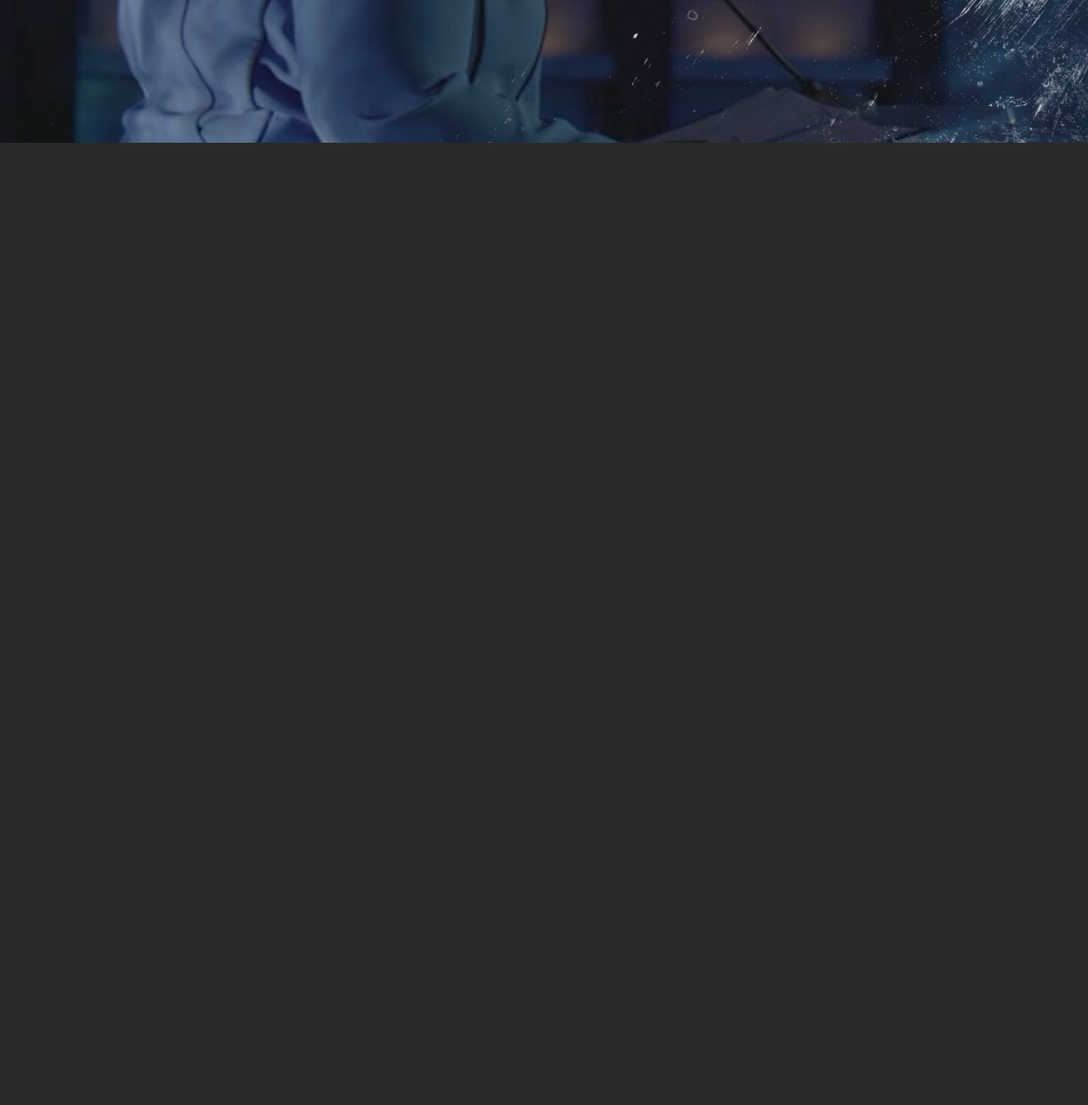
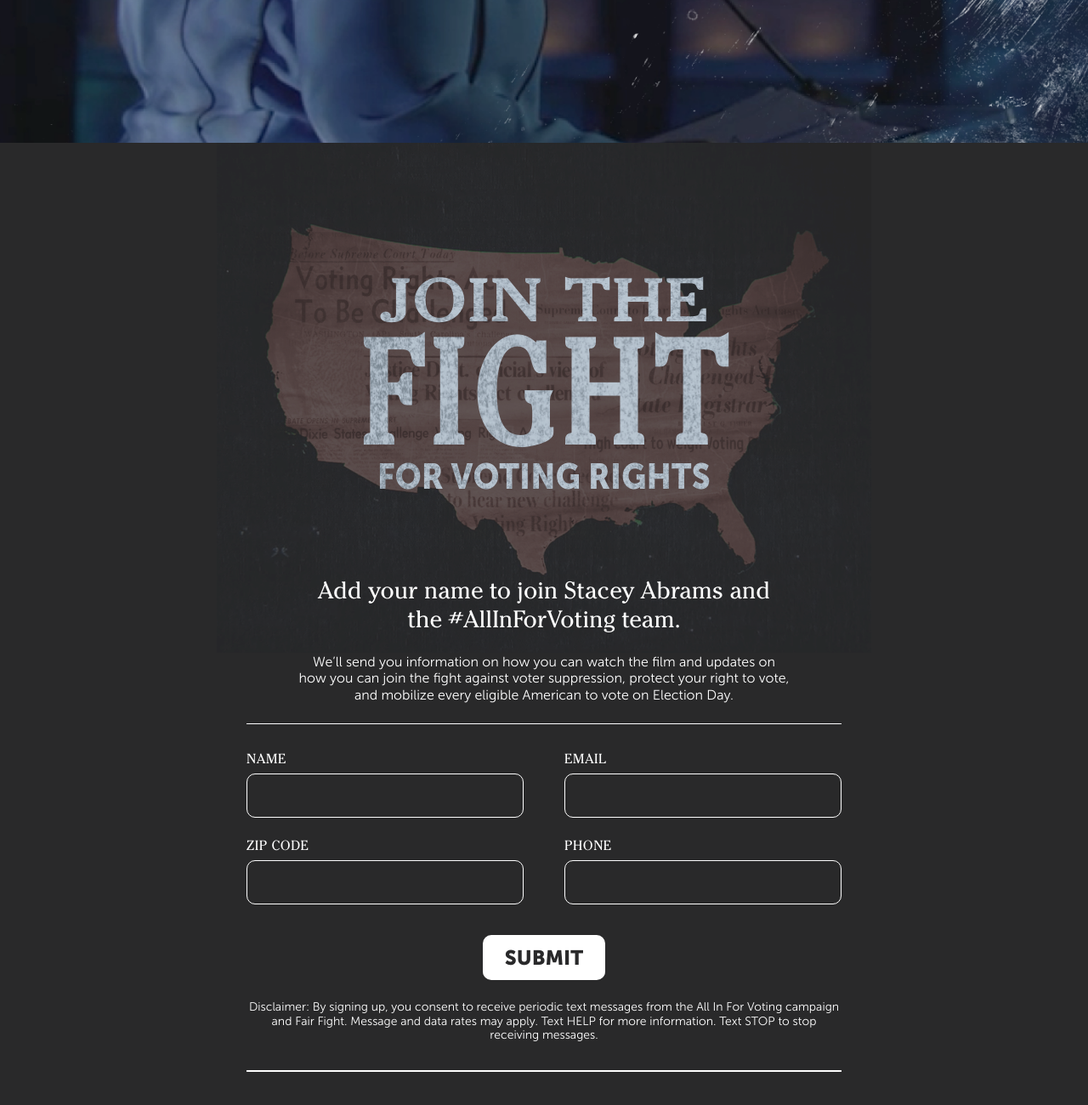
Before and after one commit to itsjoekent-archive/all-in-documentary, a website built with webpack: page index.html in a window 1280 px wide. Shown: the part 632-1932 px from the top of the page at 85% size. Before the commit the page ends 800 px from the top, so only its background shows below. Built offline with nearby package versions, Linux system fonts and the light colour scheme; some packages are replaced by stand-ins of ours; a small style sheet from the web is missing.

Commit message:
Join the fight section, nav updates

```diff
--- a/css/main.scss
+++ b/css/main.scss
@@ -66,6 +66,7 @@
 
 @import './hero.scss';
 @import './navigation.scss';
+@import './signup.scss';
 @import './trailer.scss';
 
 body {
--- a/css/navigation.scss
+++ b/css/navigation.scss
@@ -19,6 +19,11 @@
   .navigation-item {
     margin-left: 0 !important;
     margin-bottom: 24px;
+
+    &:hover {
+      padding-top: 0;
+      padding-bottom: 0;
+    }
   }
 
   .navigation-dropdown {
@@ -42,6 +47,14 @@
 
     p {
       font-size: 24px;
+    }
+
+    a {
+      color: $white;
+
+      &:hover {
+        color: #c6c6c7;
+      }
     }
 
     li {
@@ -129,6 +142,10 @@
         .navigation-dropdown {
           display: flex;
         }
+
+        p {
+          color: #c6c6c7;
+        }
       }
     }
 
@@ -138,7 +155,7 @@
       position: absolute;
       top: 100%;
       padding: 16px;
-      background-color: $blue;
+      background-color: $white;
       border-radius: 10px;
       box-shadow: 0px 4px 4px rgba(0, 0, 0, 0.25);
 
@@ -175,7 +192,7 @@
         height: 0;
         border-left: 7px solid transparent;
         border-right: 7px solid transparent;
-        border-bottom: 7px solid $blue;
+        border-bottom: 7px solid $white;
       }
     }
 
@@ -189,7 +206,7 @@
 
         padding-top: 12px;
         padding-bottom: 12px;
-        border-bottom: 1px solid $white;
+        border-bottom: 1px solid $blue;
       }
 
       li:first-child {
@@ -219,8 +236,12 @@
       font-weight: 500;
       text-decoration: none;
       white-space: nowrap;
-      color: $white;
+      color: $medium-black;
       cursor: pointer;
+
+      &:hover {
+        color: $blue;
+      }
     }
   }
 }
--- /dev/null
+++ b/css/signup.scss
@@ -0,0 +1,255 @@
+.signup {
+  min-height: 100vh;
+}
+
+.signup-column {
+  display: flex;
+  flex-direction: column;
+  align-items: center;
+
+  width: 100%;
+  max-width: 960px;
+
+  margin-left: auto;
+  margin-right: auto;
+
+  padding-bottom: 48px;
+}
+
+.signup-title-container {
+  display: flex;
+  flex-direction: column;
+  align-items: center;
+
+  width: 100%;
+  margin-bottom: 64px;
+
+  @media (min-width: 768px) {
+    margin-bottom: 96px;
+  }
+
+  position: relative;
+
+  &:after {
+    content: '';
+    display: block;
+
+    position: absolute;
+    top: 0;
+
+    width: 100%;
+    height: 100%;
+    max-width: 770px;
+    max-height: 600px;
+
+    background: url('/static/usa.png');
+    background-position: center center;
+    background-size: cover;
+
+    @media (min-width: 768px) {
+      width: 770px;
+      height: 600px;
+    }
+  }
+}
+
+.signup-title {
+  text-align: center;
+  margin-top: 64px;
+  overflow: hidden;
+  z-index: 1;
+
+  @media (min-width: 768px) {
+    margin-top: 152px;
+  }
+
+  .signup-title--top,
+  .signup-title--middle,
+  .signup-title--bottom {
+    display: block;
+    text-align: center;
+    font-weight: bold;
+    text-transform: uppercase;
+
+    -webkit-text-fill-color: transparent;
+    background-image: url('/static/texture-2.png');
+    -webkit-background-clip: text;
+  }
+
+  .signup-title--top {
+    font-family: $decorative-font;
+    font-size: 48px;
+    letter-spacing: 2px;
+    transform: scale(1.25, 1);
+    margin-bottom: 6px;
+
+    @media (min-width: 768px) {
+      font-size: 68px;
+    }
+  }
+
+  .signup-title--middle {
+    font-family: $decorative-font;
+    font-size: 96px;
+    letter-spacing: 12px;
+    transform: scale(1, 1.25);
+    margin-bottom: 10px;
+    padding-left: 20px;
+
+    @media (min-width: 768px) {
+      font-size: 136px;
+      padding-left: 10px;
+    }
+  }
+
+  .signup-title--bottom {
+    font-family: $ui-font;
+    font-size: 28px;
+    font-weight: 900;
+    font-stretch: ultra-condensed;
+    letter-spacing: 0.25px;
+    transform: scale(0.9, 1);
+
+    @media (min-width: 768px) {
+      font-size: 42px;
+    }
+  }
+}
+
+.signup-form {
+  padding-left: 24px;
+  padding-right: 24px;
+
+  z-index: 1;
+
+  .signup-form--header {
+    width: 100%;
+    max-width: 580px;
+    margin-left: auto;
+    margin-right: auto;
+    margin-bottom: 24px;
+
+    h3 {
+      font-family: $decorative-font;
+      font-size: 28px;
+      font-weight: normal;
+      line-height: 1.2;
+      color: $white;
+      text-align: center;
+
+      margin-bottom: 24px;
+    }
+
+    p {
+      font-family: $ui-font;
+      font-size: 16px;
+      font-weight: normal;
+      line-height: 1.2;
+      color: $white;
+      text-align: center;
+    }
+  }
+
+  form {
+    display: flex;
+    flex-direction: column;
+    align-items: center;
+
+    width: 100%;
+    max-width: 700px;
+
+    margin-left: auto;
+    margin-right: auto;
+
+    padding-top: 32px;
+    padding-bottom: 32px;
+
+    border-top: 1px solid $white;
+    border-bottom: 2px solid $white;
+  }
+
+  .field-layout {
+    display: flex;
+    flex-direction: row;
+    justify-content: space-between;
+    flex-wrap: wrap;
+  }
+
+  button {
+    font-family: $ui-font;
+    font-size: 24px;
+    font-weight: 900;
+    color: $medium-black;
+    text-transform: uppercase;
+
+    background: $white;
+    padding: 10px 24px;
+
+    border: 2px solid $white;
+    border-radius: 10px;
+
+    margin-top: 12px;
+    margin-bottom: 24px;
+
+    cursor: pointer;
+
+    &:hover {
+      background: none;
+      color: $white;
+    }
+  }
+
+  .signup-form-field {
+    display: flex;
+    flex-direction: column;
+
+    flex: 0 0 100%;
+
+    margin-bottom: 24px;
+
+    @media (min-width: 768px) {
+      flex: 0 0 calc(50% - 24px);
+    }
+
+    label {
+      font-family: $decorative-font;
+      font-size: 16px;
+      font-weight: normal;
+      letter-spacing: 0.5px;
+      text-transform: uppercase;
+      color: $white;
+
+      margin-bottom: 10px;
+    }
+
+    input {
+      font-family: $ui-font;
+      font-size: 18px;
+      font-weight: normal;
+      color: $white;
+
+      padding: 14px 16px;
+      box-sizing: border-box;
+
+      border-radius: 10px;
+      border: 1px solid $white;
+
+      background: $medium-black;
+    }
+
+    input[type=number]::-webkit-inner-spin-button,
+    input[type=number]::-webkit-outer-spin-button {
+      -webkit-appearance: none;
+      margin: 0;
+    }
+  }
+
+  .signup-form-disclaimer {
+    font-family: $ui-font;
+    font-size: 14px;
+    font-weight: normal;
+    line-height: 1.2;
+    color: $white;
+    text-align: center;
+  }
+}
--- a/index.html
+++ b/index.html
@@ -14,8 +14,6 @@
     <meta property="twitter:title" content="All In: The Fight for Democracy" />
     <meta property="twitter:description" content="Add your name to join Stacey Abrams and the #AllInForVoting team." />
     <!-- TODO: <meta property="twitter:image" content="" /> -->
-
-    <link href="https://fonts.googleapis.com/css2?family=Merriweather:ital,wght@0,300;0,400;0,700;0,900;1,300;1,400;1,700;1,900&display=swap" rel="stylesheet">
 
     <!-- Global site tag (gtag.js) - Google Analytics -->
     <script async src="https://www.googletagmanager.com/gtag/js?id=UA-175161009-1"></script>
@@ -100,9 +98,6 @@
               </ul>
             </div>
           </li>
-          <!-- <li><a href="/vote">how to vote</a></li>
-          <li><a href="#action">take action</a></li>
-          <li><a href="/resources">resources</a></li> -->
         </ul>
       </div>
     </nav>
@@ -123,6 +118,45 @@
           </div>
         </div>
       </section>
+      <section class="signup">
+        <div class="signup-column">
+          <div class="signup-title-container">
+            <h2 class="signup-title">
+              <span class="signup-title--top">Join The</span>
+              <span class="signup-title--middle">Fight</span>
+              <span class="signup-title--bottom">For Voting Rights</span>
+            </h2>
+          </div>
+          <div class="signup-form">
+            <div class="signup-form--header">
+              <h3>Add your name to join Stacey Abrams and the #AllInForVoting team.</h3>
+              <p>We’ll send you information on how you can watch the film and updates on how you can join the fight against voter suppression, protect your right to vote, and mobilize every eligible American to vote on Election Day.</p>
+            </div>
+            <form>
+              <div class="field-layout">
+                <div class="signup-form-field">
+                  <label for="signup-form-name">Name</label>
+                  <input id="signup-form-name" type="text" required />
+                </div>
+                <div class="signup-form-field">
+                  <label for="signup-form-name">Email</label>
+                  <input id="signup-form-name" type="email" required />
+                </div>
+                <div class="signup-form-field">
+                  <label for="signup-form-name">Zip Code</label>
+                  <input id="signup-form-name" type="number" minlength="5" maxlength=""="5" required />
+                </div>
+                <div class="signup-form-field">
+                  <label for="signup-form-name">Phone</label>
+                  <input id="signup-form-name" type="tel" required />
+                </div>
+              </div>
+              <button type="submit">submit</button>
+              <p class="signup-form-disclaimer">Disclaimer: By signing up, you consent to receive periodic text messages from the All In For Voting campaign and Fair Fight. Message and data rates may apply. Text HELP for more information. Text STOP to stop receiving messages.</p>
+            </form>
+          </div>
+        </div>
+      </section>
     </main>
   </body>
 </html>
```
Also changed, not shown: static/texture-2.png (added), static/usa.png (added).
